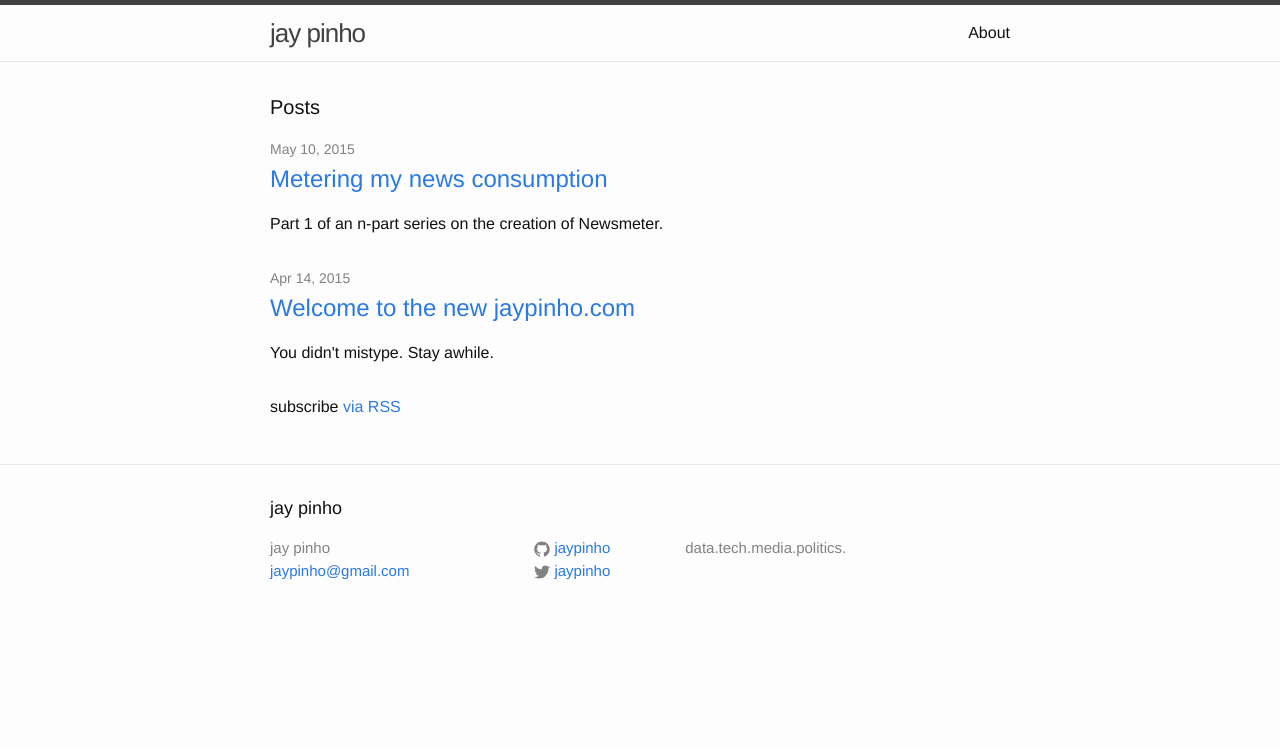
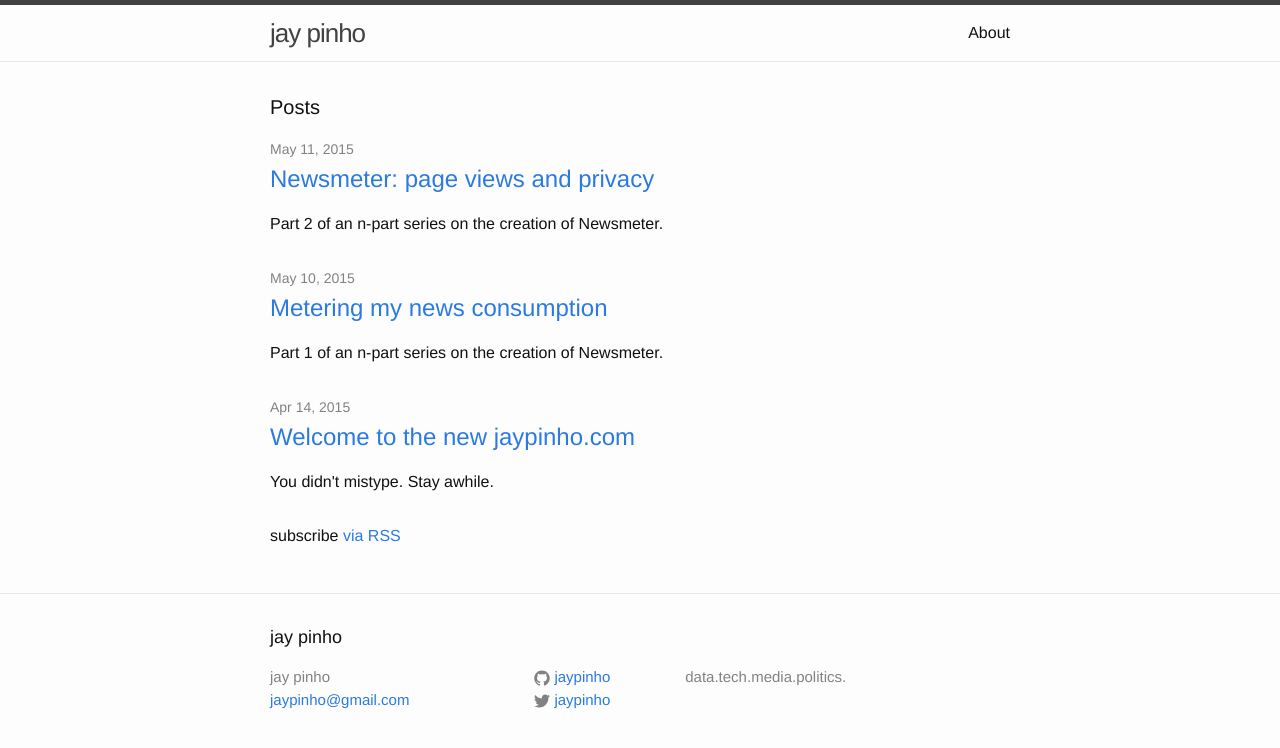
Before and after one commit to jaypinho/jaypinho.github.io, a Jekyll site: the page built from index.html, in a window 1280 px wide. Shown: the top 748 px of the page. Built offline with Jekyll 4.4.1, drawn with Linux system fonts in a browser that asks for light colours; the list of posts is cut into pages by our own code; some of the changed lines change nothing that is shown.

Commit message:
New post on privacy

```diff
--- a/_posts/2015-05-10-metering-my-news-consumption.markdown
+++ b/_posts/2015-05-10-metering-my-news-consumption.markdown
@@ -2,7 +2,7 @@
 title:  "Metering my news consumption"
 excerpt: "Part 1 of an n-part series on the creation of Newsmeter."
 date:   2015-05-10 16:25:00
-tags: news journalism reading
+tags: news journalism reading newsmeter
 ---
 Two months ago I began working on a software project I dubbed Newsmeter.
 
--- /dev/null
+++ b/_posts/2015-05-11-newsmeter-page-views-and-privacy.markdown
@@ -0,0 +1,27 @@
+---
+title:  "Newsmeter: page views and privacy"
+excerpt: "Part 2 of an n-part series on the creation of Newsmeter."
+date:   2015-05-11 23:25:00
+tags: news journalism reading newsmeter
+---
+When I [submitted Newsmeter](https://www.newschallenge.org/challenge/elections/entries/newsmeter-keeping-track-of-your-news-consumption-and-competing-with-friends-to-kill-off-the-daily-me) to the Knight News Challenge, one of the questions I made sure to address centered on privacy:
+
+> <strong>How will Newsmeter protect its users' privacy while collecting all this data?</strong>
+>
+> Newsmeter will never store any data that's collected from non-news sites. We have an internal database of news domains -- nytimes.com, cnn.com, lemonde.fr, etc. -- and whenever an incoming URL doesn't match one of those sites, we discard it immediately. We have no interest in collecting purchase information or email content. We just want to help you better understand how you consume news.
+
+This is entirely true. The moment Newsmeter finishes checking the domain whitelist (the full list of sites will be publicly accessible once Newsmeter is in production), it will immediately discard any page view that doesn't match:
+
+{% highlight ruby %}
+render :nothing => true, :status => 204 and return if is_whitelisted == false
+{% endhighlight %}
+
+That said, the Chrome extension is sufficiently 'dumb' such that all page views -- not just those on news sites -- are sent to the server, which then checks the URL against the domain whitelist. So if I visit, say, [this article](http://www.nytimes.com/2015/05/12/sports/football/tom-brady-suspended-for-four-games-and-patriots-fined-1-million.html) on American hero Tom Brady's tragic four-game suspension, the server checks the URL, finds that it comes from 'nytimes.com,' and stores the page view's metadata beacause its domain is on the whitelist. If it weren't, the server would discard all the page view data immediately. In other words, I'm operating on the honor system: theoretically I could be storing users' entire browsing history. I'm just promising that I won't.
+
+Is there a way around this? In theory, yes. A local cache could be regularly synced to the server-hosted domain whitelist so that the extension doesn't even bother sending page view data to the server at all unless the domain matches up.
+
+So why haven't I done this? Well, because...I'm still learning how extensions work. Since beginning to teach myself Ruby on Rails in earnest a little over a year ago, my efforts have been focused almost entirely on Rails and other languages, tools, and platforms that work together with Rails: PostgreSQL, Heroku, etc. I've never created a browser extension before Newsmeter, and my knowledge of the inner workings of local storage is pretty limited at this point. Therefore I've chosen to discard non-whitelisted page views at the server level rather than at the browser level (essentially, since my knowledge of Rails outpaces my familiarity with JavaScript).
+
+There are other considerations as well. Right now, for example, my domain whitelist is limited to around 60 news sites. This is a very manageable number, and those domain names could easily be stored locally. But eventually I expect this list to expand to hundreds or even thousands of domains. Indeed, one of my numerous ideas for expanding Newsmeter involves allowing users to create their own (private) custom whitelists to supplement the default one. All of this would substantially increase the amount of local storage and processing time necessary to ensure that non-whitelisted page views never make it to the Newsmeter server in the first place.
+
+That doesn't mean I'm not going to do it, of course. Despite my sincerity in promising that I won't keep non-whitelisted data, I wouldn't fault users for not trusting me. (Much of the tech industry's recent history -- from lackadaisical security to obscure privacy settings to the Edward Snowden revelations -- has proven to users that they should trust everyone in the software business a bit less generally.) Right now, toiling as I am in the very early stages (and without a user base to worry about), privacy has been put somewhat on the back burner. But even something as technical as when the whitelist is checked is something I'll need to pay closer attention to as I begin inviting users to sign up.
```
